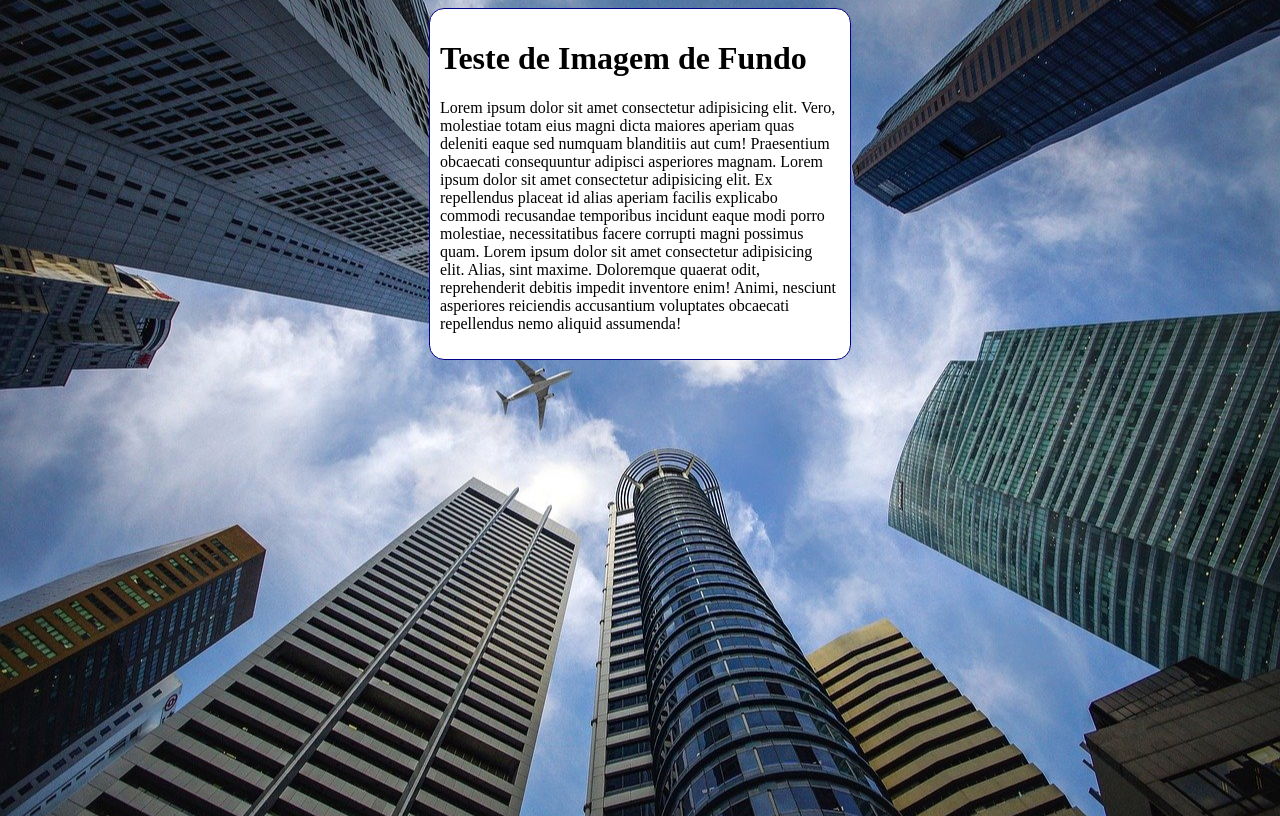
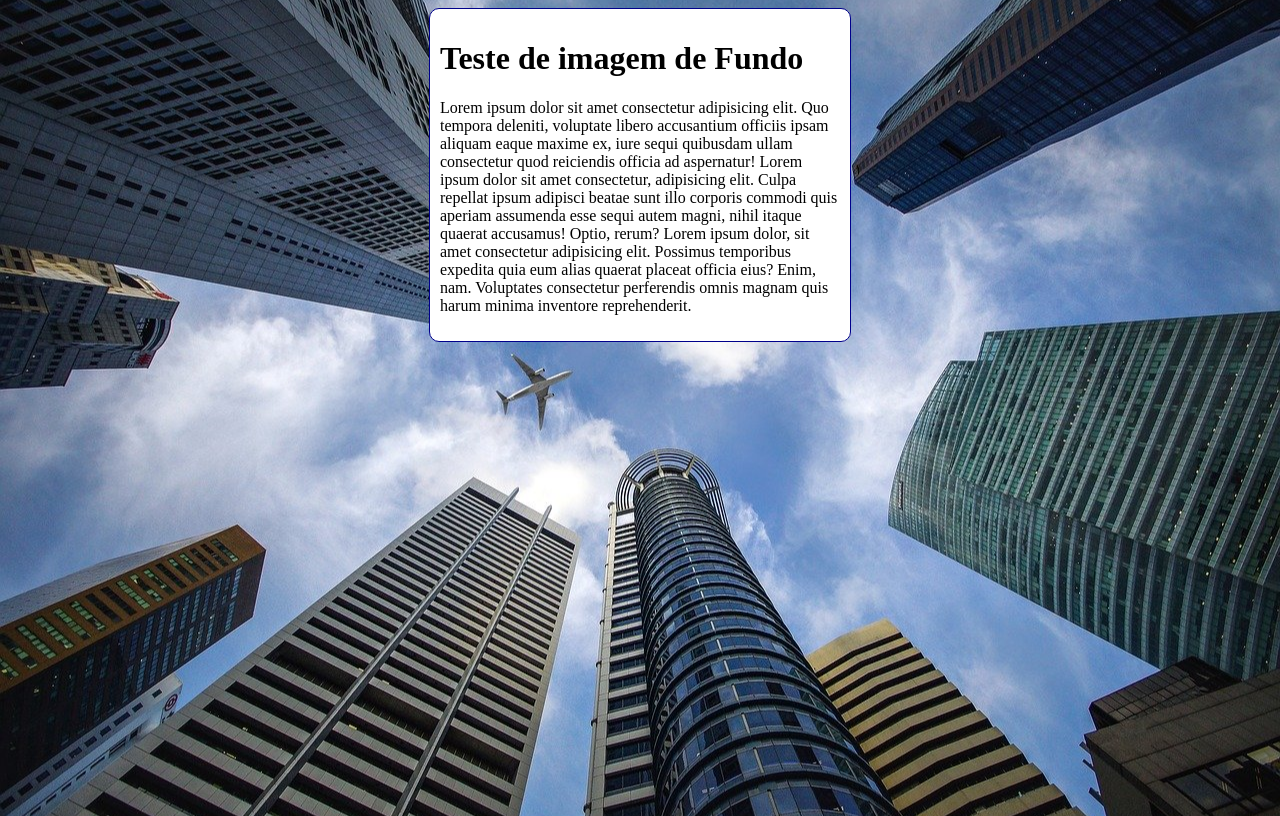
Before and after one commit to larimenezes/html-css-1, a plain HTML site: page exercícios/ex022/fundo006.html in a window 1280 px wide. Drawn offline with Linux system fonts and the light colour scheme.

Commit message:
atualizar

```diff
--- a/exercícios/ex022/fundo006.html
+++ b/exercícios/ex022/fundo006.html
@@ -9,27 +9,26 @@
         body {
             height: 100vh;
             background-color: black;
-            background-image: url(imagens/wallpaper002.jpg
-            );
+            background-image: url(imagens/wallpaper002.jpg);
             background-position: center center;
-            background-repeat: repeat;
+            background-repeat: no-repeat;
             background-size: cover;
         }
-
         main {
             background-color: white;
             width: 400px;
             padding: 10px;
             margin: auto;
             border: 1px solid darkblue;
-            border-radius: 15px;
+            border-radius: 10px;
         }
     </style>
 </head>
 <body>
     <main>
-        <h1>Teste de Imagem de Fundo</h1>
-        <p>Lorem ipsum dolor sit amet consectetur adipisicing elit. Vero, molestiae totam eius magni dicta maiores aperiam quas deleniti eaque sed numquam blanditiis aut cum! Praesentium obcaecati consequuntur adipisci asperiores magnam. Lorem ipsum dolor sit amet consectetur adipisicing elit. Ex repellendus placeat id alias aperiam facilis explicabo commodi recusandae temporibus incidunt eaque modi porro molestiae, necessitatibus facere corrupti magni possimus quam. Lorem ipsum dolor sit amet consectetur adipisicing elit. Alias, sint maxime. Doloremque quaerat odit, reprehenderit debitis impedit inventore enim! Animi, nesciunt asperiores reiciendis accusantium voluptates obcaecati repellendus nemo aliquid assumenda!  </p>
+        <h1>Teste de imagem de Fundo</h1>
+        <p>Lorem ipsum dolor sit amet consectetur adipisicing elit. Quo tempora deleniti, voluptate libero accusantium officiis ipsam aliquam eaque maxime ex, iure sequi quibusdam ullam consectetur quod reiciendis officia ad aspernatur! Lorem ipsum dolor sit amet consectetur, adipisicing elit. Culpa repellat ipsum adipisci beatae sunt illo corporis commodi quis aperiam assumenda esse sequi autem magni, nihil itaque quaerat accusamus! Optio, rerum? Lorem ipsum dolor, sit amet consectetur adipisicing elit. Possimus temporibus expedita quia eum alias quaerat placeat officia eius? Enim, nam. Voluptates consectetur perferendis omnis magnam quis harum minima inventore reprehenderit.</p>
     </main>
+
 </body>
 </html>
```
